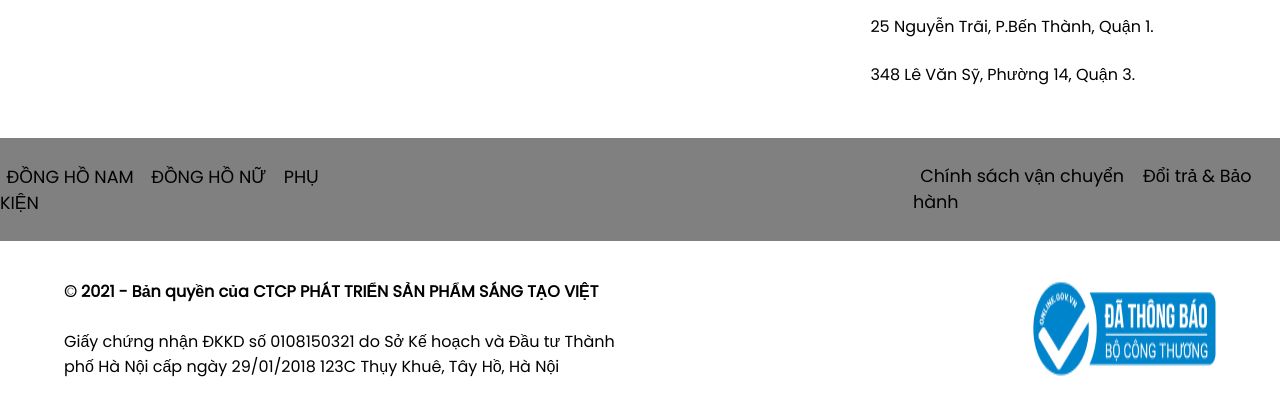
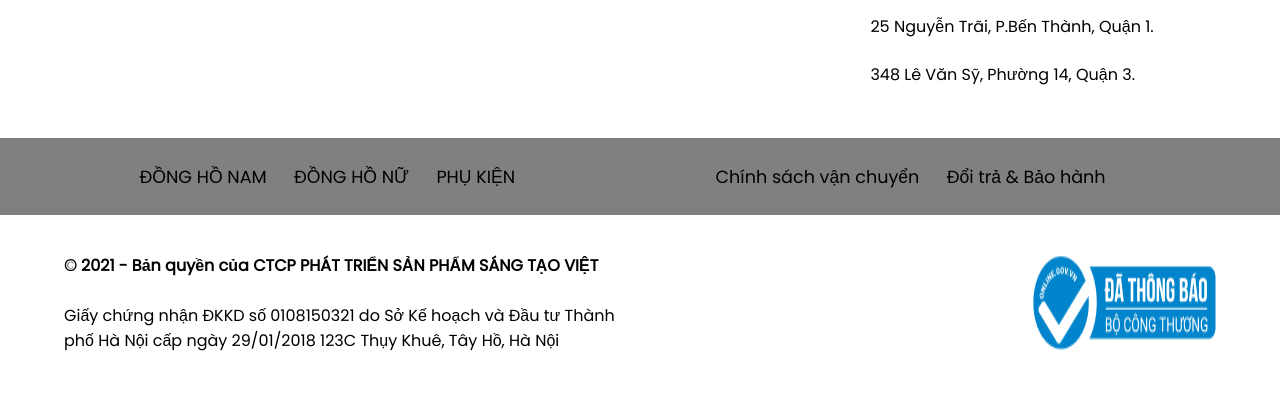
Before and after one commit to AlanTruong43/curnonwatch_clone, a plain HTML site: page index.html in a window 1280 px wide. Shown: the part 4019-4434 px from the top of the page. Drawn offline with nearby package versions, Linux system fonts and the light colour scheme.

Commit message:
fix policy

```diff
--- a/style.css
+++ b/style.css
@@ -519,7 +519,8 @@ div.policy{
 }
 
 div.policy__product{
-    /* width: 50%; */
+    flex: 1;
+    margin-left: 10%;
 }
 
 div.policy__product a{
@@ -527,14 +528,10 @@ div.policy__product a{
     width: 100%;
 }
 
-/* div.policy__product a:first-child{
-    margin-left: 10%;
-} */
 
-/* div.policy__services{
-    width: 50%;
-    padding-left: 40%;
-} */
+div.policy__services{
+    flex: 1;
+}
 
 div.policy__services a{
     font-size: 110%;
```
